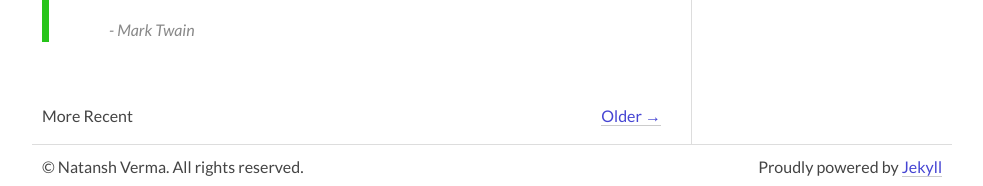
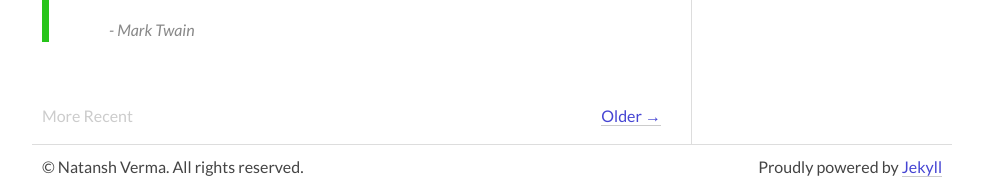
Before and after one commit to natansh/natansh.github.com, a Jekyll site: the page built from index.html, in a window 1280 px wide. Shown: the part 4663-4849 px from the top of the page, without its empty margins (148-1131 px from the left). Built offline with Jekyll 4.4.1, drawn with Linux system fonts in a browser that asks for light colours; the list of posts is cut into pages by our own code.

Commit message:
Disabled link should have greyish color.

```diff
--- a/css/style.css
+++ b/css/style.css
@@ -419,6 +419,10 @@ h1, h2, h3, h4 {
   float: right;
 }
 
+.disabled {
+  color: #CCC;
+}
+
 
 
 
```
